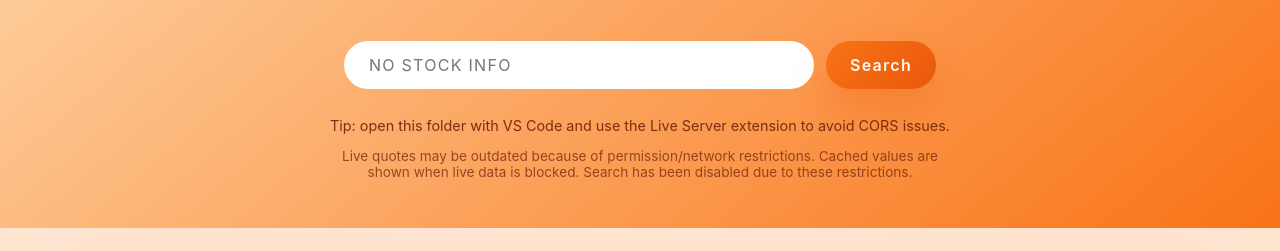
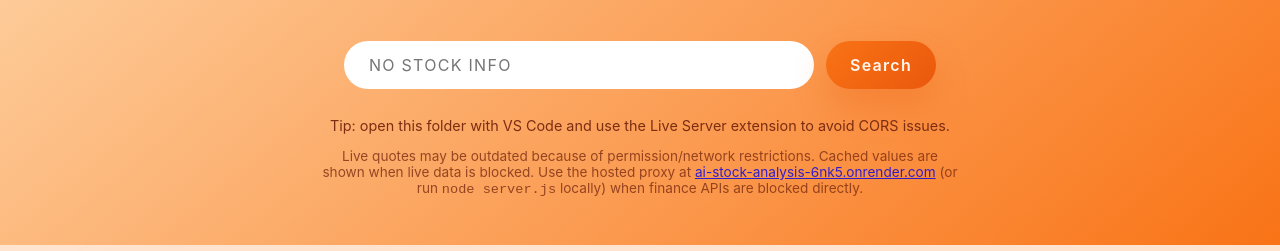
Before and after one commit to iszh2023/AI-Stock-Analysis, a website: page Stocks analysis/index.html in a window 1280 px wide. Shown: the part 181-432 px from the top of the page. Drawn offline with Linux system fonts and the light colour scheme; no server answers.

Commit message:
Point client at new Render proxy

```diff
--- a/Stocks analysis/index.html
+++ b/Stocks analysis/index.html
@@ -7,6 +7,9 @@
     <link rel="stylesheet" href="styles.css" />
   </head>
   <body class="theme-light">
+    <script>
+      window.STOCK_PROXY_URL = "https://ai-stock-analysis-6nk5.onrender.com";
+    </script>
     <header>
       <button id="open-settings" class="settings-btn" type="button">
         Settings ⚙️
@@ -28,7 +31,7 @@
       </p>
       <p class="permission-note">
         Live quotes may be outdated because of permission/network restrictions. Cached values are shown when live data is blocked.
-        Search has been disabled due to these restrictions.
+        Use the hosted proxy at <a href="https://ai-stock-analysis-6nk5.onrender.com" target="_blank" rel="noopener">ai-stock-analysis-6nk5.onrender.com</a> (or run <code>node server.js</code> locally) when finance APIs are blocked directly.
       </p>
     </header>
 
```
